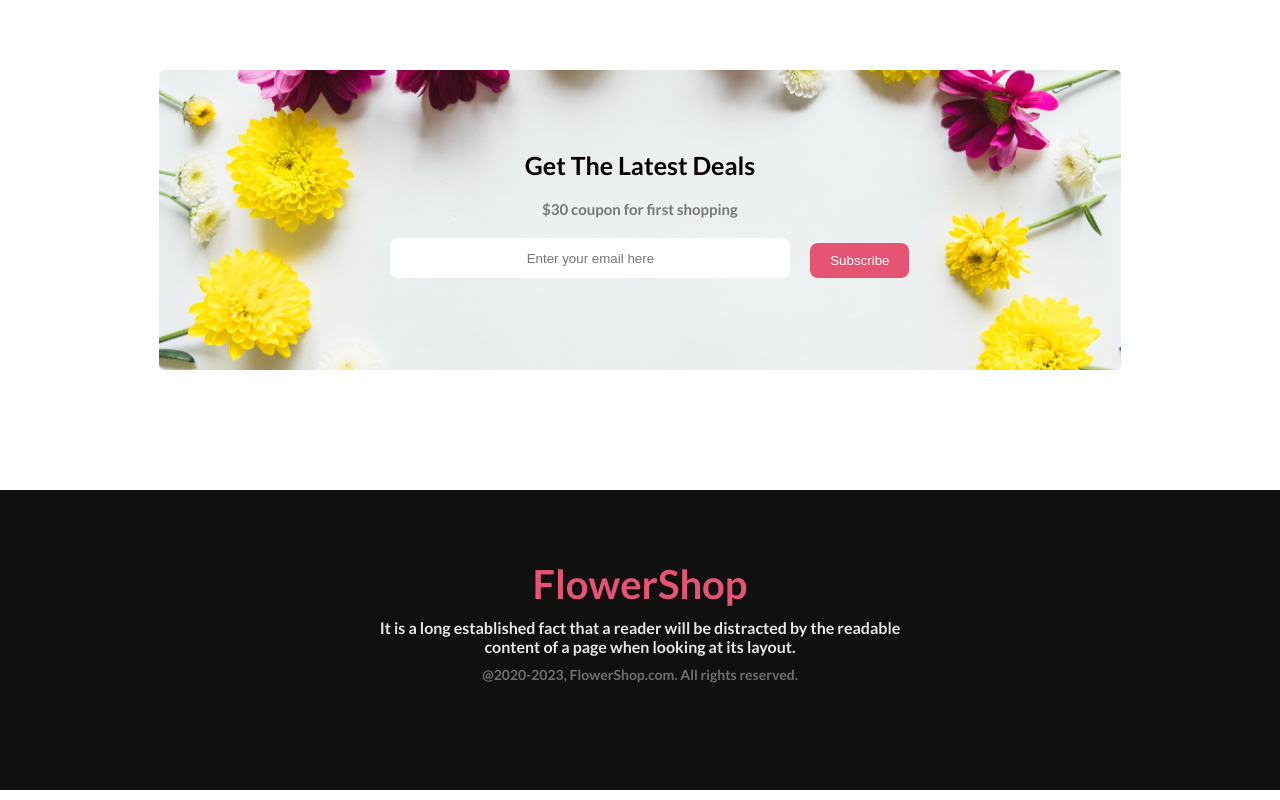
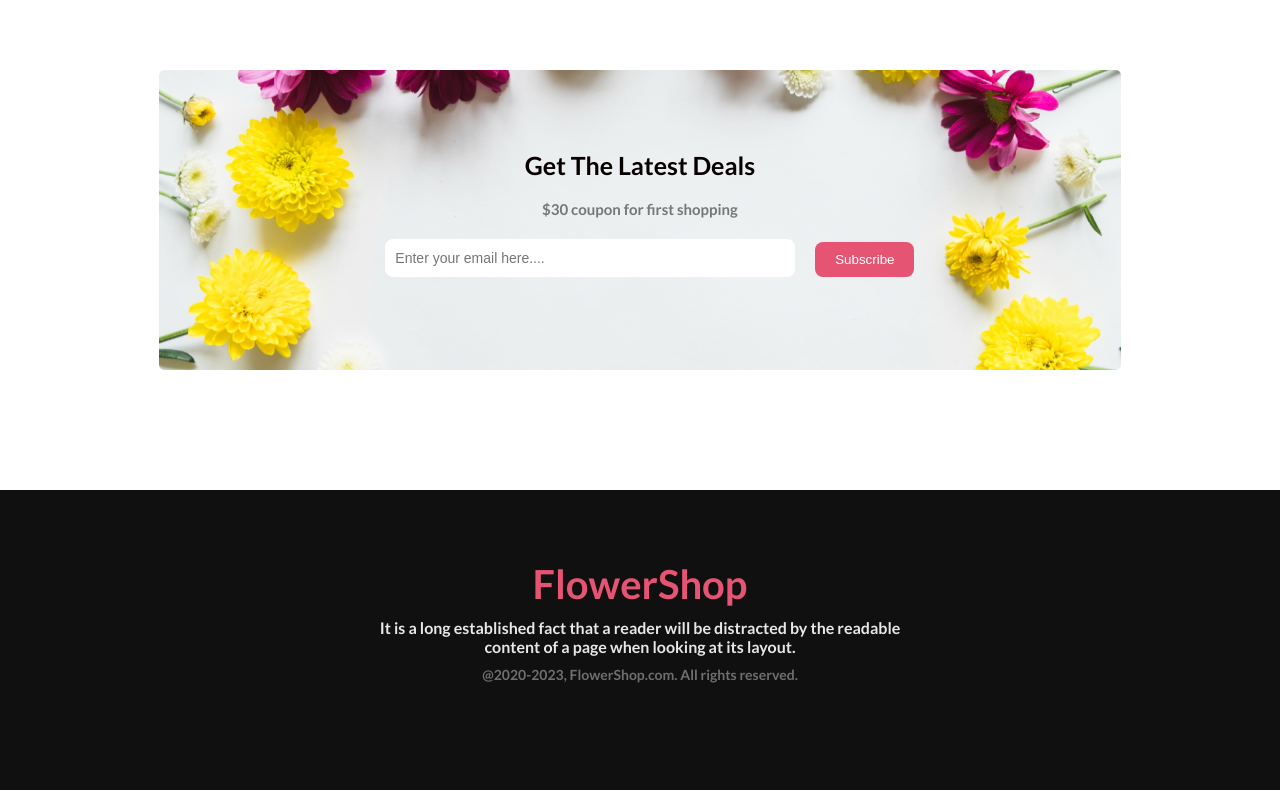
Before and after one commit to my-code-1/Assigment_1, a plain HTML site: page index.html in a window 1280 px wide. Shown: the part 2111-2911 px from the top of the page. Drawn offline with Linux system fonts and the light colour scheme.

Commit message:
ok solved

```diff
--- a/Styles/style.css
+++ b/Styles/style.css
@@ -177,11 +177,15 @@ body{
 }
 input{
     width: 400px;
-    height: 40px;
+    height: 38px;
     border: none;
     border-radius: 8px;
     margin-top:20px;
-    text-align: center;
+    color: rgba(39, 39, 39, 0.60);
+    font-size: 14px;
+    font-weight: 400;
+    padding-left:10px;
+
 
 background: #FFF;
 }
--- a/index.html
+++ b/index.html
@@ -99,7 +99,7 @@
              </div>
              <div class="form_style">
                 <div class="div_input">
-                    <input type="email" name="" id="" placeholder="Enter your email here">
+                    <input type="email" name="" id="" placeholder="Enter your email here....">
                 </div>
                     <div class="div_btn">
                     <button class="btn_primary">Subscribe</button>
```
